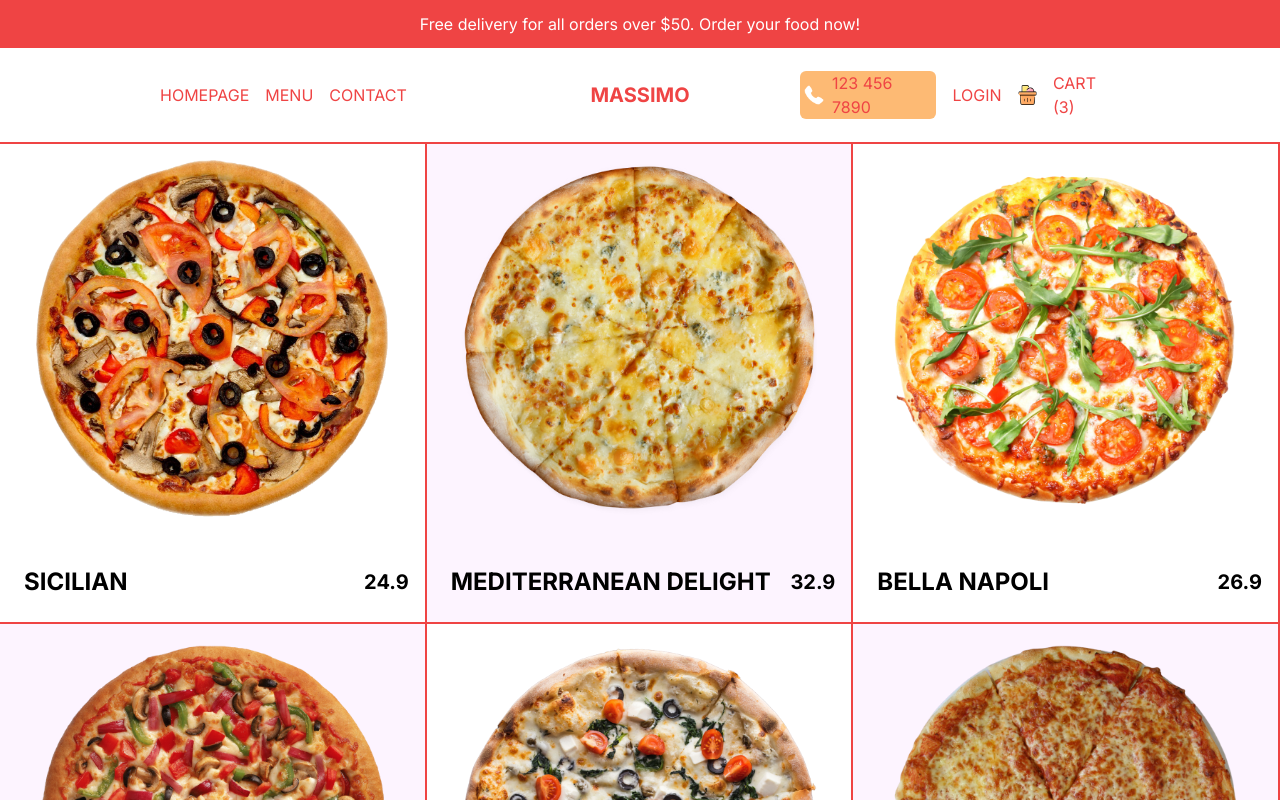
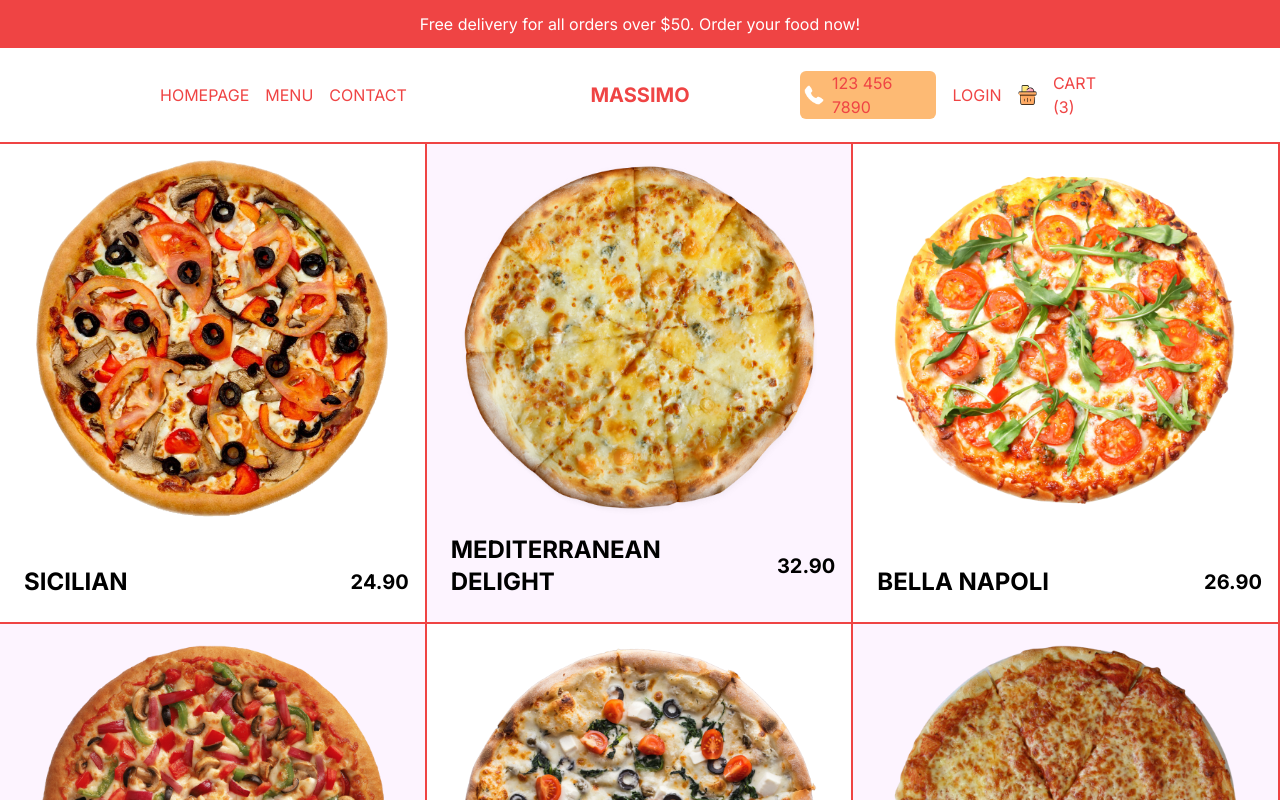
Before and after one commit to echi7/food-delivery, a Next.js app: page /menu/1 in a window 1280 px wide. Shown: the top 800 px of the page. Built offline with nearby package versions, Linux system fonts and the light colour scheme.

Commit message:
food by category page is now dispaying tenths place decimal

```diff
--- a/src/app/menu/[category]/page.tsx
+++ b/src/app/menu/[category]/page.tsx
@@ -18,7 +18,7 @@ const CategoryPage = () => {
                 {/* TEXT CONTAINER */}
                 <div className="flex items-center justify-between font-bold">
                     <h1 className="text-2xl uppercase p-2">{item.title}</h1>
-                    <h2 className="group-hover:hidden text-xl">{item.price}</h2>
+                    <h2 className="group-hover:hidden text-xl">{item.price.toFixed(2)}</h2>
                     <button className=" hidden group-hover:block uppercase bg-red-500 text-white p-2 rounded-md">Add to Cart</button>
                 </div>
                 </Link>
```
